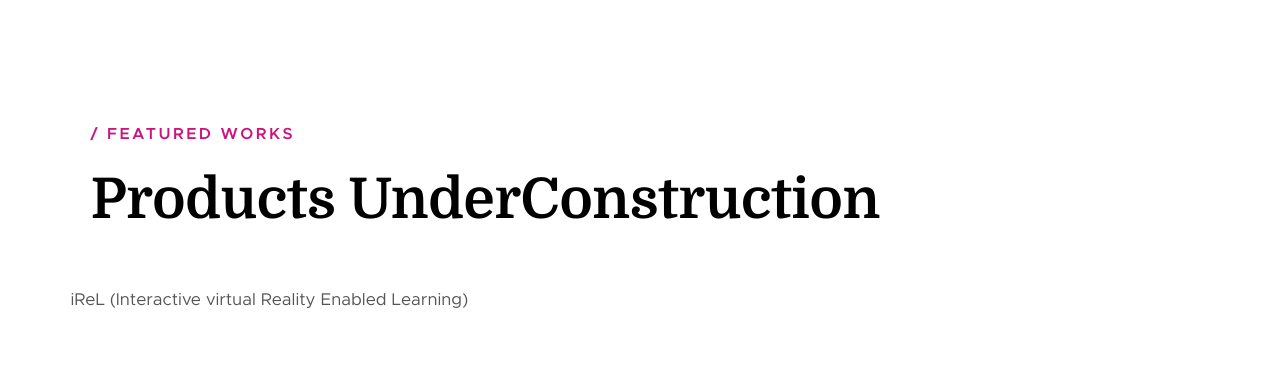
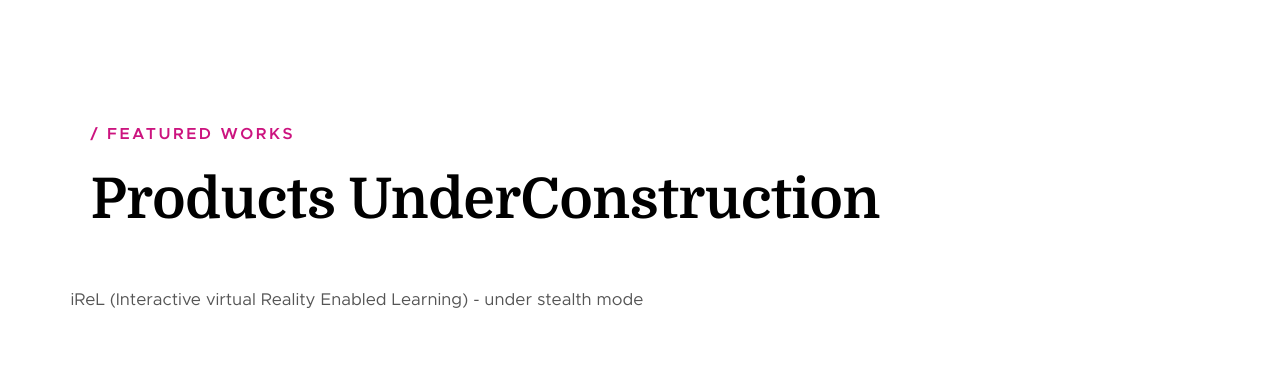
Before and after one commit to kameshvar/idyafactory, a plain HTML site: page index.html in a window 1280 px wide. Shown: the part 2320-2685 px from the top of the page. Drawn offline with Linux system fonts and the light colour scheme; files whose address does not match are found by name.

Commit message:
Update index.html

```diff
--- a/index.html
+++ b/index.html
@@ -265,7 +265,7 @@ img {vertical-align: middle;}
                 <h3 class="subhead">Featured Works</h3>
                 <h1 class="display-1">Products UnderConstruction</h1>
             </div>
-            <p> iReL (Interactive virtual Reality Enabled Learning) </p>
+            <p> iReL (Interactive virtual Reality Enabled Learning) - under stealth mode</p>
         </div> <!-- end section-header -->
 </section>
         <section id='gallery' class="s-works">
```
